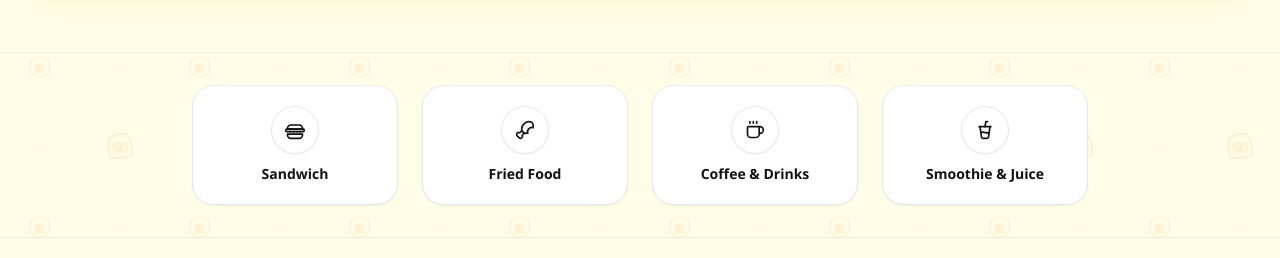
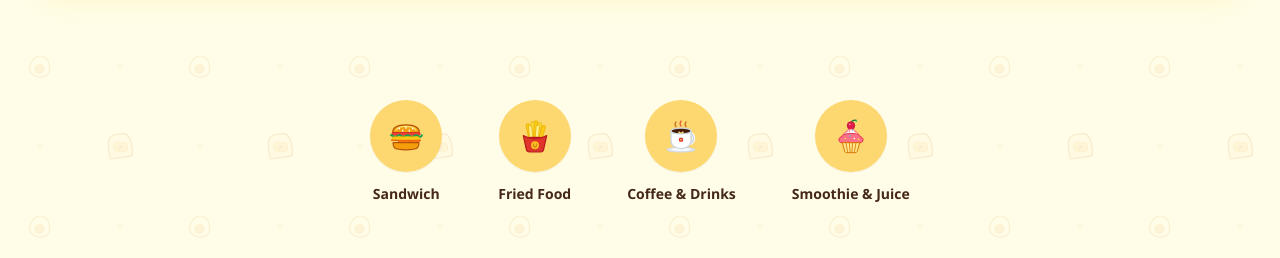
Before and after one commit to nhipycv05-netizen/Eggu-project-demo, a Next.js app: page /en in a window 1280 px wide. Shown: the part 694-952 px from the top of the page. Built offline with nearby package versions, Linux system fonts and the light colour scheme; no server answers; the database is empty.

Commit message:
feat: add localized homepage, global styles, and category icon components

```diff
--- a/src/app/[locale]/page.tsx
+++ b/src/app/[locale]/page.tsx
@@ -4,59 +4,41 @@ import { Link } from '@/i18n/navigation';
 import { createClient } from '@/lib/supabase/server';
 import ProductCard from '@/components/menu/ProductCard';
 import HeroSandwichCarousel from '@/components/home/HeroSandwichCarousel';
-import { ArrowRight, Clock, MapPin, Coffee, Drumstick, CupSoda } from 'lucide-react';
+import { ArrowRight, Clock, MapPin } from 'lucide-react';
+import {
+  SandwichColorIcon,
+  FriesColorIcon,
+  CoffeeColorIcon,
+  DessertColorIcon,
+} from '@/components/home/CategoryIcons';
 
 export const dynamic = 'force-dynamic';
 
-// Custom Crisp Sandwich SVG Icon matching Lucide style
-function SandwichIcon({ className = 'h-5 w-5' }: { className?: string }) {
-  return (
-    <svg
-      xmlns="http://www.w3.org/2000/svg"
-      viewBox="0 0 24 24"
-      fill="none"
-      stroke="currentColor"
-      strokeWidth="2"
-      strokeLinecap="round"
-      strokeLinejoin="round"
-      className={className}
-    >
-      <path d="M3 11v-1a4 4 0 0 1 4-4h10a4 4 0 0 1 4 4v1H3z" />
-      <path d="M3 17v1a4 4 0 0 0 4 4h10a4 4 0 0 0 4-4v-1H3z" />
-      <path d="M2 11h20a1 1 0 0 1 1 1v1a1 1 0 0 1-1 1H2a1 1 0 0 1-1-1v-1a1 1 0 0 1 1-1z" />
-      <path d="M6 14h.01" />
-      <path d="M10 14h.01" />
-      <path d="M14 14h.01" />
-      <path d="M18 14h.01" />
-    </svg>
-  );
-}
-
-// 4 Homepage Categories with icons and menu links
+// 4 Homepage Categories with cute colored icons and menu links
 const HOME_CATEGORIES = [
   {
     slug: 'sandwich',
     name_vi: 'Sandwich',
     name_en: 'Sandwich',
-    icon: SandwichIcon,
+    icon: SandwichColorIcon,
   },
   {
     slug: 'fried-food',
     name_vi: 'Món chiên',
     name_en: 'Fried Food',
-    icon: Drumstick,
+    icon: FriesColorIcon,
   },
   {
     slug: 'coffee-drinks',
     name_vi: 'Cà phê & Đồ uống',
     name_en: 'Coffee & Drinks',
-    icon: Coffee,
+    icon: CoffeeColorIcon,
   },
   {
     slug: 'smoothie-fresh-juice',
     name_vi: 'Sinh tố & Nước ép',
     name_en: 'Smoothie & Juice',
-    icon: CupSoda,
+    icon: DessertColorIcon,
   },
 ];
 
@@ -172,22 +154,22 @@ export default async function HomePage({ params }: HomePageProps) {
       {/* 1. Interactive Sandwich Carousel Hero */}
       <HeroSandwichCarousel locale={locale} />
 
-      {/* 2. Category Navigation Cards Row */}
-      <section className="py-8 bg-transparent border-y border-[#E5E7EB]/70">
+      {/* 2. Category Navigation Bar (Circular Icons, Seamless Background) */}
+      <section className="py-8 md:py-10 bg-transparent">
         <div className="max-w-7xl mx-auto px-4 sm:px-6 lg:px-8">
-          <div className="grid grid-cols-2 sm:grid-cols-4 gap-4 md:gap-6 text-center max-w-4xl mx-auto">
+          <div className="flex items-start justify-center gap-8 md:gap-14 max-w-4xl mx-auto overflow-x-auto no-scrollbar py-2 px-2">
             {HOME_CATEGORIES.map((cat) => {
               const Icon = cat.icon;
               return (
                 <Link
                   key={cat.slug}
                   href={`/menu?category=${cat.slug}`}
-                  className="flex flex-col items-center gap-2.5 p-4 sm:p-5 rounded-2xl bg-white hover:border-[#E53935] border border-[#E5E7EB] transition-all duration-200 group shadow-xs hover:shadow-md hover:-translate-y-0.5 text-center"
+                  className="flex flex-col items-center group cursor-pointer transition-transform duration-200 hover:scale-105 shrink-0"
                 >
-                  <div className="flex h-12 w-12 items-center justify-center rounded-full bg-white text-[#111111] border border-[#E5E7EB] group-hover:bg-[#E53935] group-hover:text-white group-hover:border-[#E53935] transition-all duration-200 group-hover:scale-110 shadow-xs">
-                    <Icon className="h-5 w-5" />
+                  <div className="w-16 h-16 sm:w-18 sm:h-18 rounded-full bg-[#fdd871] flex items-center justify-center shadow-xs group-hover:shadow-md transition-all duration-200">
+                    <Icon className="w-9 h-9 sm:w-10 sm:h-10 transform group-hover:scale-110 transition-transform duration-200" />
                   </div>
-                  <span className="text-xs sm:text-sm font-bold text-[#111111] group-hover:text-[#E53935] transition-colors">
+                  <span className="mt-3 font-bold text-xs md:text-sm text-[#452817] group-hover:text-[#e0352b] transition-colors text-center whitespace-nowrap">
                     {isVi ? cat.name_vi : cat.name_en}
                   </span>
                 </Link>
--- a/src/app/globals.css
+++ b/src/app/globals.css
@@ -110,4 +110,11 @@
     background-repeat: repeat;
     background-size: 160px 160px;
   }
+  .no-scrollbar::-webkit-scrollbar {
+    display: none;
+  }
+  .no-scrollbar {
+    -ms-overflow-style: none;
+    scrollbar-width: none;
+  }
 }
--- /dev/null
+++ b/src/components/home/CategoryIcons.tsx
@@ -0,0 +1,203 @@
+import React from 'react';
+
+/**
+ * 1. Sandwich: Bánh sandwich trứng nhiều tầng
+ */
+export function SandwichColorIcon({ className = 'w-9 h-9' }: { className?: string }) {
+  return (
+    <svg viewBox="0 0 48 48" fill="none" xmlns="http://www.w3.org/2000/svg" className={className}>
+      {/* Top bread bun */}
+      <path
+        d="M8 20C8 14 13.5 10.5 24 10.5C34.5 10.5 40 14 40 20H8Z"
+        fill="#F59E0B"
+        stroke="#B45309"
+        strokeWidth="1.5"
+        strokeLinejoin="round"
+      />
+      {/* Bread highlight curve */}
+      <path
+        d="M12 17C14.5 13.5 18.5 12.5 24 12.5C29.5 12.5 33.5 13.5 36 17"
+        stroke="#FEF08A"
+        strokeWidth="1.5"
+        strokeLinecap="round"
+        opacity="0.85"
+      />
+      {/* Sesame seeds */}
+      <ellipse cx="16" cy="15" rx="0.9" ry="1.4" transform="rotate(-25 16 15)" fill="#FFFBEB" />
+      <ellipse cx="24" cy="14" rx="0.9" ry="1.4" fill="#FFFBEB" />
+      <ellipse cx="32" cy="15" rx="0.9" ry="1.4" transform="rotate(25 32 15)" fill="#FFFBEB" />
+      <ellipse cx="20" cy="17.5" rx="0.9" ry="1.4" transform="rotate(15 20 17.5)" fill="#FFFBEB" />
+      <ellipse cx="28" cy="17.5" rx="0.9" ry="1.4" transform="rotate(-15 28 17.5)" fill="#FFFBEB" />
+
+      {/* Red tomato / ham slice */}
+      <rect x="7" y="20" width="34" height="3" rx="1.5" fill="#EF4444" stroke="#DC2626" strokeWidth="1" />
+
+      {/* Fresh Green wavy lettuce leaf */}
+      <path
+        d="M6 23C8 23 9 25 11 25C13 25 14 23 16 23C18 23 19 25 21 25C23 25 24 23 26 23C28 23 29 25 31 25C33 25 34 23 36 23C38 23 39 25 41 25C42 25 43 23.5 43 23"
+        stroke="#16A34A"
+        strokeWidth="2.5"
+        strokeLinecap="round"
+      />
+
+      {/* Fluffy yellow egg layer */}
+      <rect x="7.5" y="25" width="33" height="4.5" rx="2" fill="#FACC15" stroke="#EAB308" strokeWidth="1" />
+
+      {/* Melted Cheddar cheese with hanging drip corner */}
+      <path
+        d="M6 29H42L35 34.5L28 30.5L20 34.5L13 29H6Z"
+        fill="#F97316"
+        stroke="#EA580C"
+        strokeWidth="1"
+        strokeLinejoin="round"
+      />
+
+      {/* Bottom bread slice */}
+      <path
+        d="M8.5 32H39.5C39.5 32 39.5 36.5 37.5 38.5C35.5 40 30.5 40.5 24 40.5C17.5 40.5 12.5 40 10.5 38.5C8.5 36.5 8.5 32 8.5 32Z"
+        fill="#F59E0B"
+        stroke="#B45309"
+        strokeWidth="1.5"
+        strokeLinejoin="round"
+      />
+    </svg>
+  );
+}
+
+/**
+ * 2. Món chiên: Hộp khoai tây chiên đỏ
+ */
+export function FriesColorIcon({ className = 'w-9 h-9' }: { className?: string }) {
+  return (
+    <svg viewBox="0 0 48 48" fill="none" xmlns="http://www.w3.org/2000/svg" className={className}>
+      {/* French Fries sticking out */}
+      <rect x="13" y="10" width="4" height="18" rx="1" transform="rotate(-12 13 10)" fill="#FACC15" stroke="#EAB308" strokeWidth="1" />
+      <rect x="19" y="7" width="4" height="20" rx="1" transform="rotate(-4 19 7)" fill="#FDE047" stroke="#EAB308" strokeWidth="1" />
+      <rect x="23" y="6" width="4.5" height="21" rx="1" transform="rotate(2 23 6)" fill="#FACC15" stroke="#EAB308" strokeWidth="1" />
+      <rect x="28" y="8" width="4" height="19" rx="1" transform="rotate(8 28 8)" fill="#FDE047" stroke="#EAB308" strokeWidth="1" />
+      <rect x="33" y="11" width="4" height="16" rx="1" transform="rotate(16 33 11)" fill="#FACC15" stroke="#EAB308" strokeWidth="1" />
+
+      {/* Front overlapping fries */}
+      <rect x="16" y="12" width="4" height="15" rx="1" transform="rotate(-6 16 12)" fill="#FEF08A" stroke="#EAB308" strokeWidth="1" />
+      <rect x="25.5" y="11" width="4" height="16" rx="1" transform="rotate(5 25.5 11)" fill="#FEF08A" stroke="#EAB308" strokeWidth="1" />
+
+      {/* Red Fry Box Back shadow */}
+      <path d="M10 24L14 41.5H34L38 24C34 26 29.5 25 24 25C18.5 25 14 26 10 24Z" fill="#B91C1C" />
+
+      {/* Red Fry Box Front */}
+      <path
+        d="M10 23.5L14 41.5C14.5 42.5 15.5 43 17 43H31C32.5 43 33.5 42.5 34 41.5L38 23.5C34 26 29 27 24 27C19 27 14 26 10 23.5Z"
+        fill="#E0352B"
+        stroke="#B91C1C"
+        strokeWidth="1.5"
+        strokeLinejoin="round"
+      />
+
+      {/* Gold smile emblem on red box */}
+      <circle cx="24" cy="35" r="4.8" fill="#FBBF24" />
+      <path d="M22 35C22 36.3 22.9 37.2 24 37.2C25.1 37.2 26 36.3 26 35" stroke="#B45309" strokeWidth="1" strokeLinecap="round" />
+      <circle cx="22.5" cy="33.5" r="0.6" fill="#B45309" />
+      <circle cx="25.5" cy="33.5" r="0.6" fill="#B45309" />
+    </svg>
+  );
+}
+
+/**
+ * 3. Cà phê & Đồ uống: Ly/cốc cà phê nóng
+ */
+export function CoffeeColorIcon({ className = 'w-9 h-9' }: { className?: string }) {
+  return (
+    <svg viewBox="0 0 48 48" fill="none" xmlns="http://www.w3.org/2000/svg" className={className}>
+      {/* Rising Steam */}
+      <path d="M18 13C16.5 11 16.5 9 18 7" stroke="#B45309" strokeWidth="1.5" strokeLinecap="round" opacity="0.75" />
+      <path d="M24 12C22.5 10 22.5 8 24 6" stroke="#E0352B" strokeWidth="1.5" strokeLinecap="round" opacity="0.8" />
+      <path d="M30 13C28.5 11 28.5 9 30 7" stroke="#B45309" strokeWidth="1.5" strokeLinecap="round" opacity="0.75" />
+
+      {/* Saucer */}
+      <ellipse cx="24" cy="40.5" rx="17" ry="2.8" fill="#E2E8F0" stroke="#CBD5E1" strokeWidth="1" />
+      <ellipse cx="24" cy="40" rx="12" ry="1.8" fill="#F8FAFC" />
+
+      {/* Mug Handle */}
+      <path d="M33 21C37 21 39 23.5 39 27C39 30.5 37 33 33 33" stroke="#F8FAFC" strokeWidth="4" strokeLinecap="round" />
+      <path d="M33 21C37 21 39 23.5 39 27C39 30.5 37 33 33 33" stroke="#CBD5E1" strokeWidth="1.5" strokeLinecap="round" />
+
+      {/* Mug Body */}
+      <path
+        d="M12 18H36V30C36 35.5 30.6 39 24 39C17.4 39 12 35.5 12 30V18Z"
+        fill="#FFFFFF"
+        stroke="#CBD5E1"
+        strokeWidth="1.5"
+        strokeLinejoin="round"
+      />
+
+      {/* Coffee Surface Rim */}
+      <ellipse cx="24" cy="18" rx="12" ry="3.5" fill="#451A03" stroke="#CBD5E1" strokeWidth="1.5" />
+
+      {/* Creamy Latte Art Heart */}
+      <path
+        d="M24 20C22.5 18.5 20.5 18 20.5 19.2C20.5 20.2 24 21.5 24 21.5C24 21.5 27.5 20.2 27.5 19.2C27.5 18 25.5 18.5 24 20Z"
+        fill="#FDE68A"
+      />
+
+      {/* Cute Red Eggu Emblem on Mug */}
+      <rect x="21.5" y="26" width="5" height="5" rx="1.5" fill="#E0352B" />
+      <circle cx="24" cy="28.5" r="1" fill="#FEF08A" />
+    </svg>
+  );
+}
+
+/**
+ * 4. Sinh tố & Nước ép: Ly cupcake / tráng miệng ngọt
+ */
+export function DessertColorIcon({ className = 'w-9 h-9' }: { className?: string }) {
+  return (
+    <svg viewBox="0 0 48 48" fill="none" xmlns="http://www.w3.org/2000/svg" className={className}>
+      {/* Cherry Stem */}
+      <path d="M24 9C24 6 27 5 30 5" stroke="#15803D" strokeWidth="1.5" strokeLinecap="round" />
+      <path d="M29 6C30 5 31.5 5.5 31.5 6.5C31.5 7.5 30 7.5 29 6Z" fill="#22C55E" />
+
+      {/* Cherry on Top */}
+      <circle cx="24" cy="11.5" r="4.5" fill="#E11D48" stroke="#BE123C" strokeWidth="1" />
+      <circle cx="22.5" cy="10" r="1" fill="#FDA4AF" />
+
+      {/* Swirled Frosting / Whipped Cream */}
+      {/* Top swirl */}
+      <path
+        d="M19 19C19 14.5 29 14.5 29 19C31 19 32.5 20.5 32.5 22.5C32.5 24 31 25.5 29 25.5H19C17 25.5 15.5 24 15.5 22.5C15.5 20.5 17 19 19 19Z"
+        fill="#FFF1F2"
+        stroke="#F43F5E"
+        strokeWidth="1"
+      />
+      {/* Bottom fluffy frosting layer */}
+      <path
+        d="M13 25C13 22 17 21 24 21C31 21 35 22 35 25C37 25 38.5 26.5 38.5 28.5C38.5 30.5 37 32 35 32H13C11 32 9.5 30.5 9.5 28.5C9.5 26.5 11 25 13 25Z"
+        fill="#FB7185"
+        stroke="#E11D48"
+        strokeWidth="1"
+      />
+
+      {/* Sprinkles on frosting */}
+      <circle cx="17" cy="27" r="1" fill="#FDE047" />
+      <circle cx="23" cy="24" r="1" fill="#38BDF8" />
+      <circle cx="28" cy="27" r="1" fill="#FFFFFF" />
+      <circle cx="33" cy="28" r="1" fill="#FDE047" />
+      <circle cx="22" cy="18" r="0.8" fill="#F43F5E" />
+      <circle cx="26" cy="17" r="0.8" fill="#38BDF8" />
+
+      {/* Cupcake Base / Liner */}
+      <path
+        d="M13.5 32L16.5 42.5C16.8 43.5 17.8 44 19 44H29C30.2 44 31.2 43.5 31.5 42.5L34.5 32H13.5Z"
+        fill="#FDE68A"
+        stroke="#D97706"
+        strokeWidth="1.2"
+        strokeLinejoin="round"
+      />
+
+      {/* Liner folds / stripes */}
+      <path d="M18 32.5L20 43.5" stroke="#D97706" strokeWidth="1" strokeLinecap="round" />
+      <path d="M22 32.5L23 43.5" stroke="#D97706" strokeWidth="1" strokeLinecap="round" />
+      <path d="M26 32.5L25 43.5" stroke="#D97706" strokeWidth="1" strokeLinecap="round" />
+      <path d="M30 32.5L28 43.5" stroke="#D97706" strokeWidth="1" strokeLinecap="round" />
+    </svg>
+  );
+}
```
